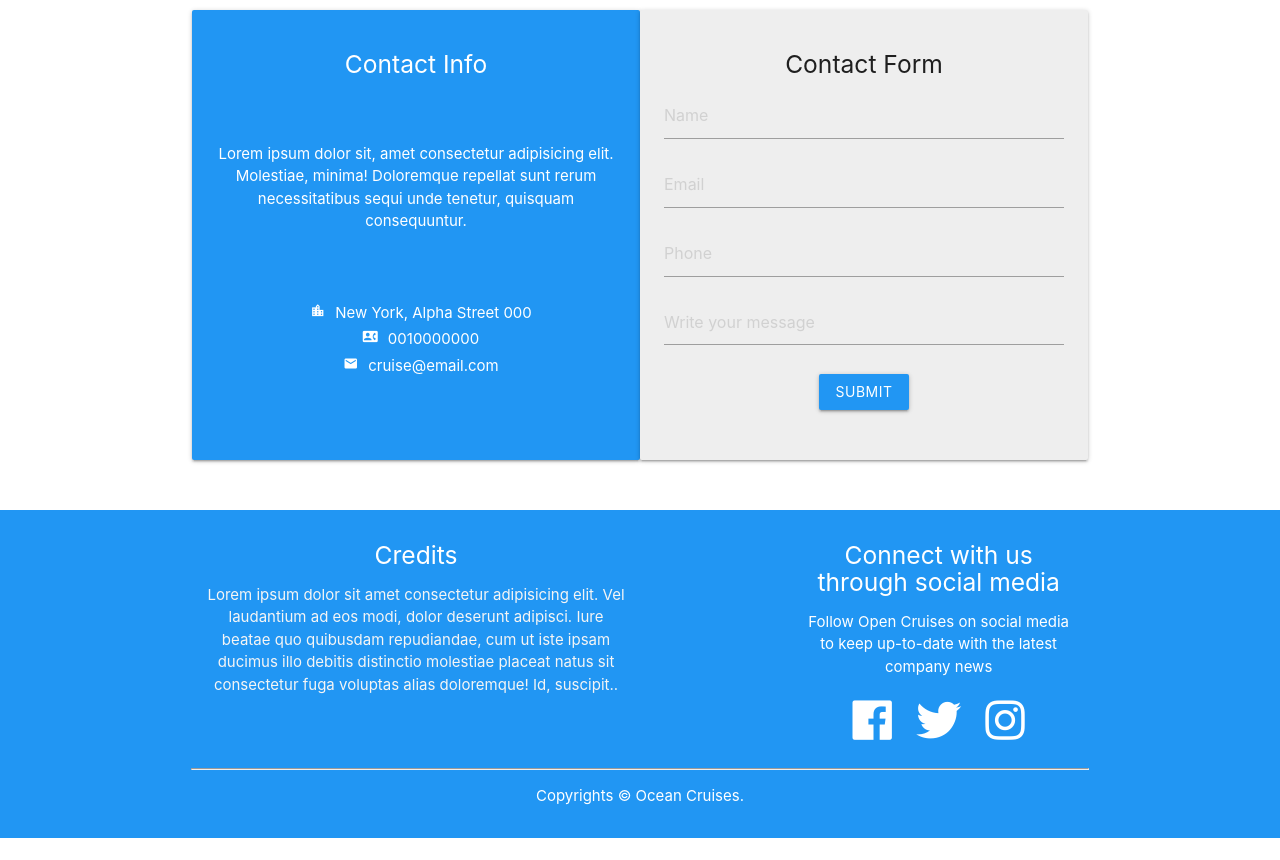
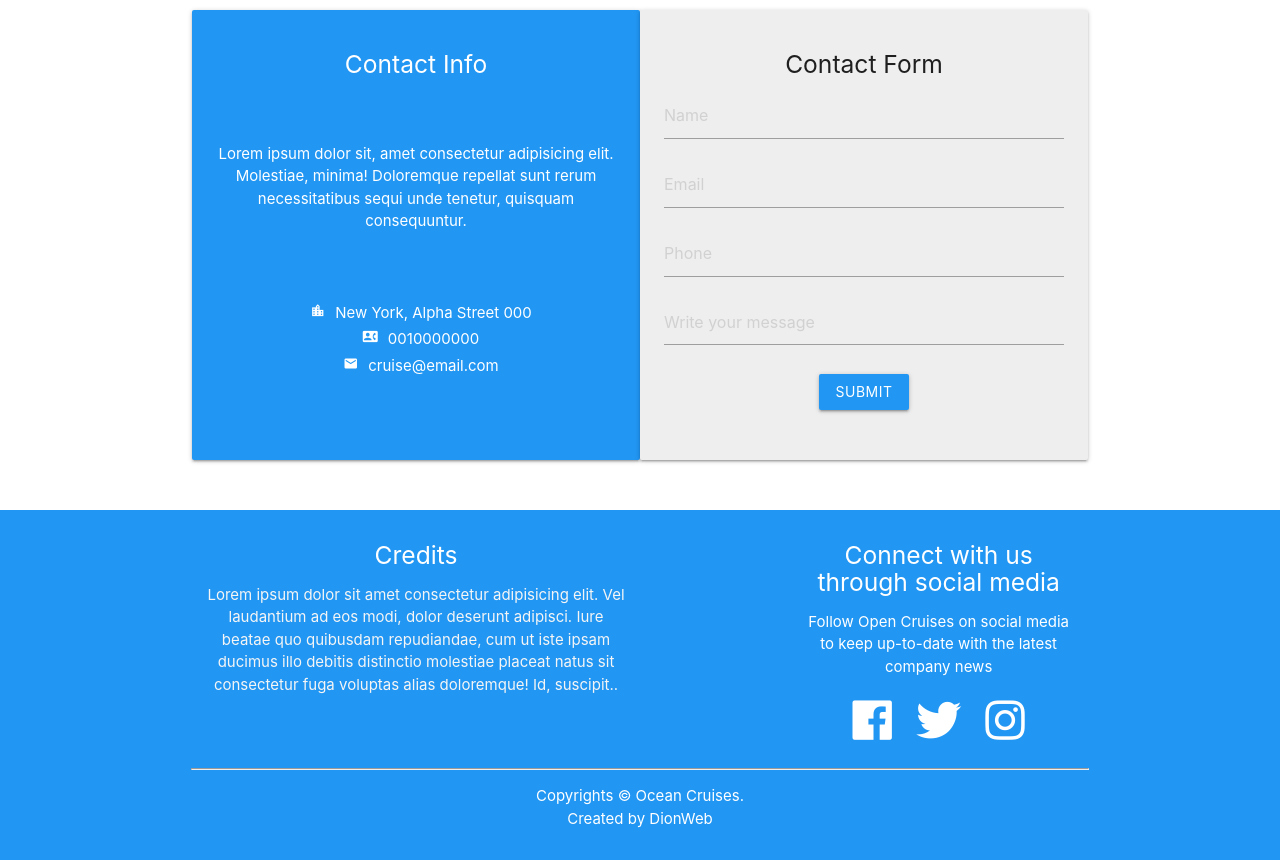
Before and after one commit to dionysiostsentidis/OceanCruises_MaterializeCss, a plain HTML site: page index.html in a window 1280 px wide. Shown: the part 3063-3923 px from the top of the page. Before the commit the page ends 3901 px from the top, so only its background shows below. Drawn offline with nearby package versions, Linux system fonts and the light colour scheme.

Commit message:
Ocean Cruises

```diff
--- a/index.html
+++ b/index.html
@@ -370,7 +370,7 @@
             </div>
         </div>
         <hr>
-        <p>Copyrights &copy; Ocean Cruises.</p>
+        <p>Copyrights &copy; Ocean Cruises. <br> Created by DionWeb</p>
     </footer>
 
 
```
